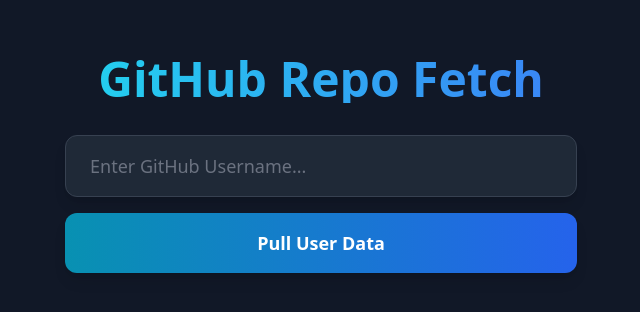
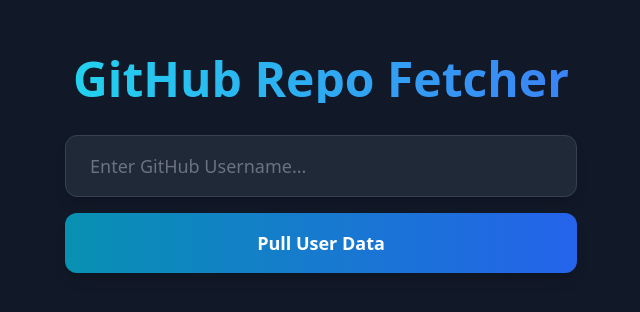
Before and after one commit to heyaryanmittal/GitHub-Repo-Fetch, a React (Vite) app: page / in a window 1280 px wide. Shown: the part 316-628 px from the top of the page, without its empty margins (319-959 px from the left). Built offline with nearby package versions, Linux system fonts and the light colour scheme.

Commit message:
Update title to GitHub Repo Fetcher

```diff
--- a/src/App.jsx
+++ b/src/App.jsx
@@ -57,7 +57,7 @@
 
       <div className={`w-full max-w-lg transition-all duration-500 ${userData ? 'mt-8' : 'mt-[20vh]'}`}>
         <h1 className="text-3xl sm:text-4xl md:text-5xl font-bold text-center mb-8 bg-gradient-to-r from-cyan-400 to-blue-500 bg-clip-text text-transparent">
-          GitHub Repo Fetch
+          GitHub Repo Fetcher
         </h1>
 
         <form onSubmit={handleSearch} className="flex flex-col gap-4">
```
